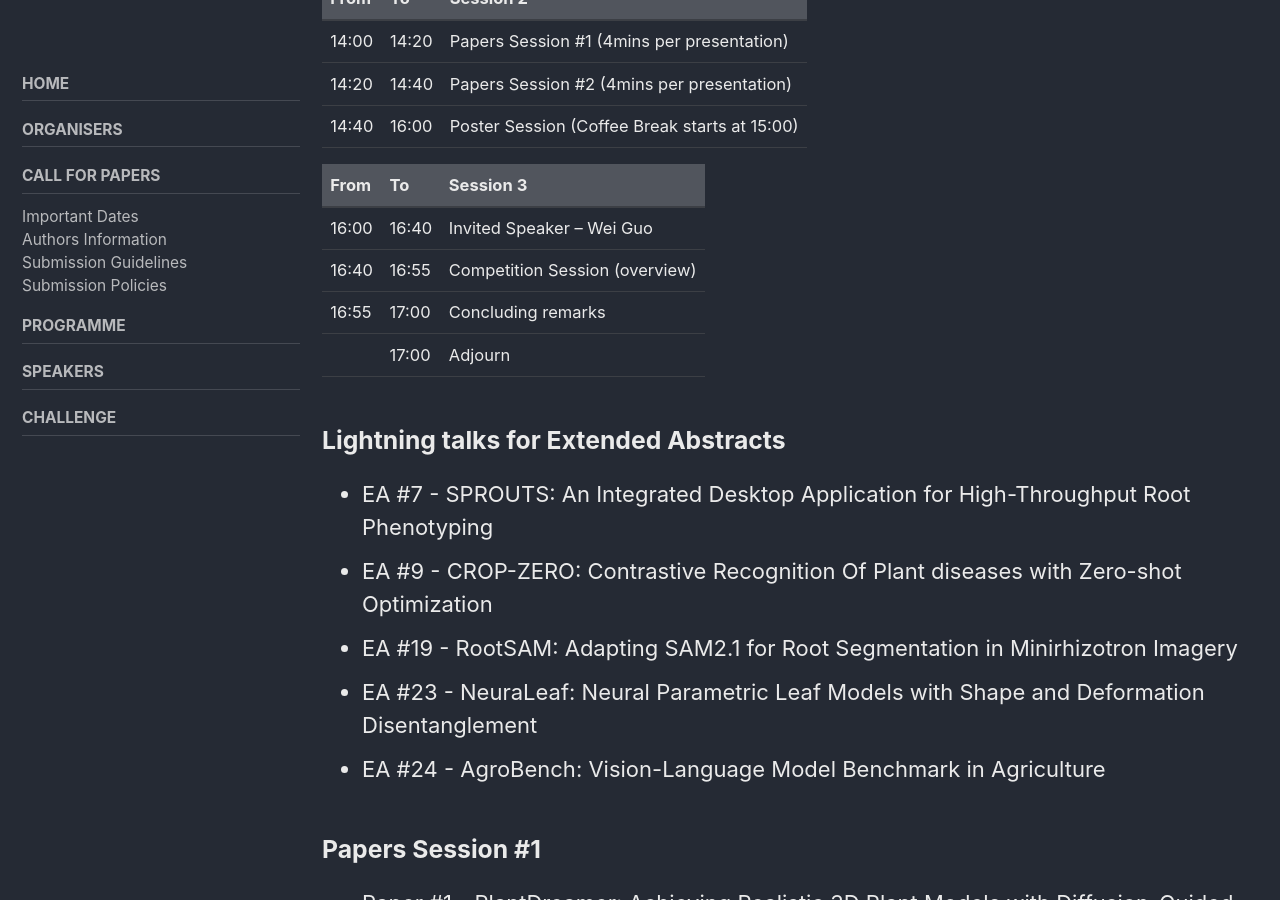
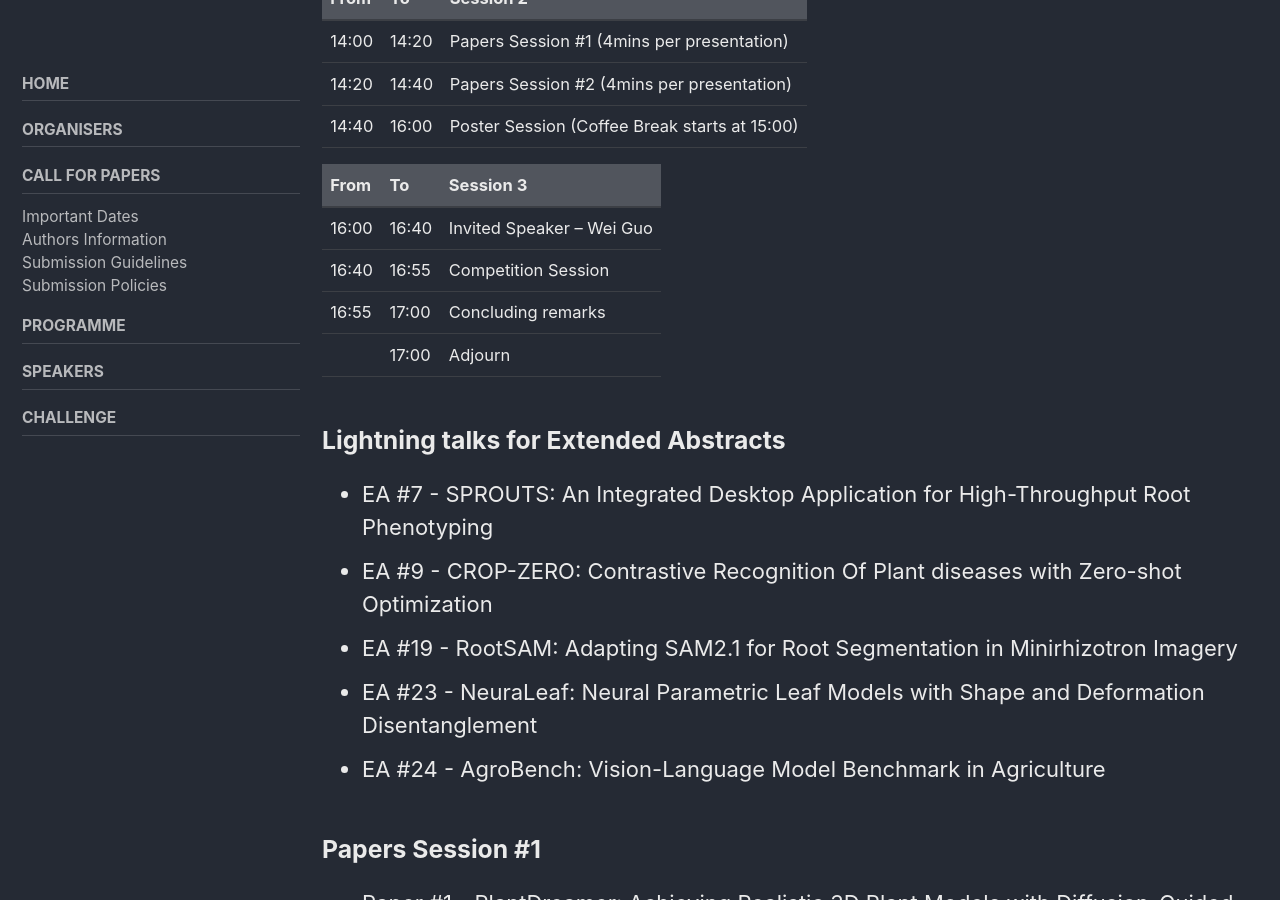
Before and after one commit to cvppa2025/cvppa2025.github.io, a Jekyll site: the page built from _pages/programme.md, in a window 1280 px wide and 900 px high, scrolled down 475 px. Built offline with Jekyll 4.4.1, drawn with Linux system fonts in a browser that asks for light colours; cached includes are drawn as plain includes.

Commit message:
Update programme.md

```diff
--- a/_pages/programme.md
+++ b/_pages/programme.md
@@ -24,7 +24,7 @@ The workshop will be held on the 20th of October at 13:00 HST.
 |From|To| Session 3|
 |--|--|--|
 |16:00|16:40| Invited Speaker – Wei Guo |
-|16:40|16:55| Competition Session (overview) |
+|16:40|16:55| Competition Session |
 |16:55|17:00| Concluding remarks |
 ||17:00| Adjourn |
 
```
